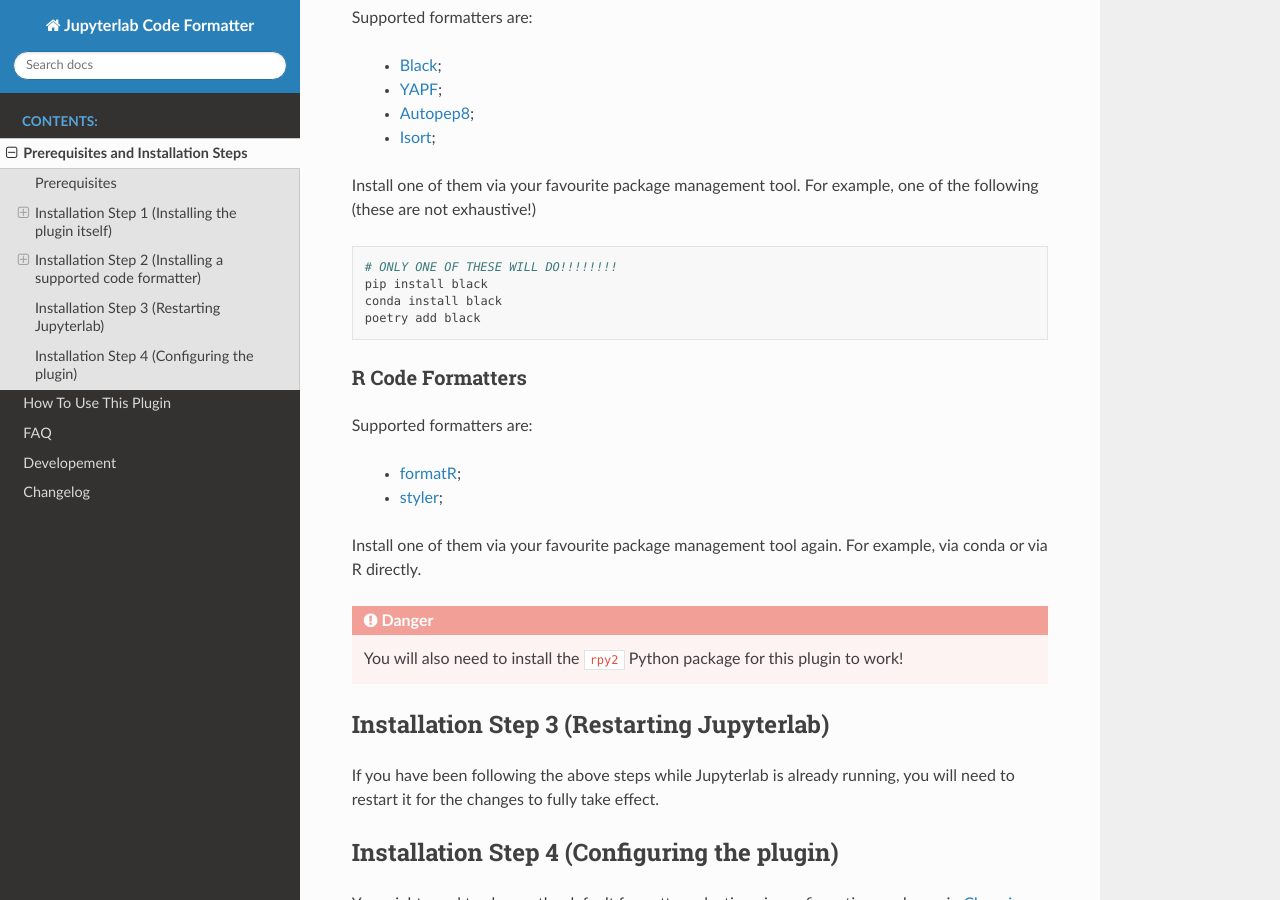
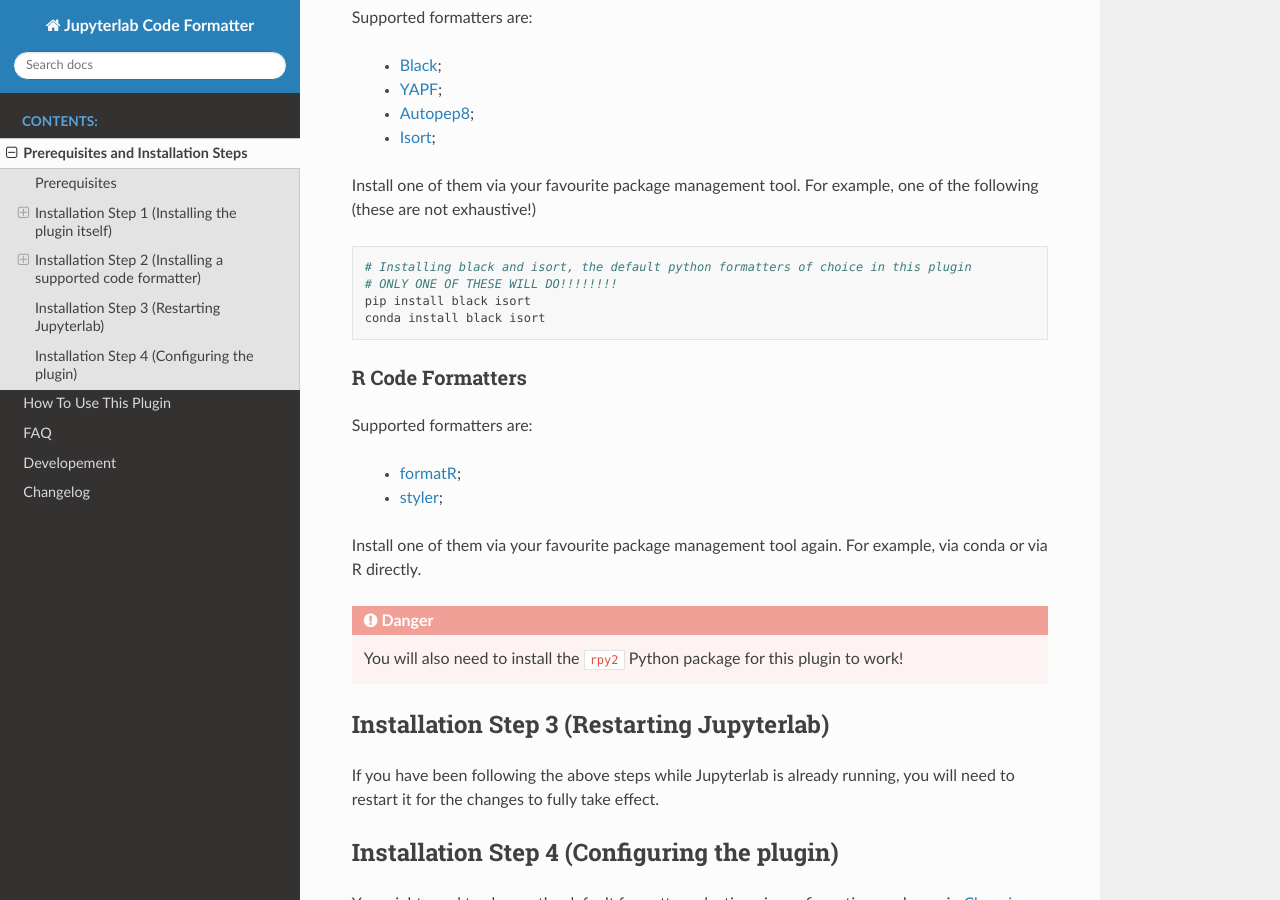
Before and after one commit to jupyterlab-contrib/jupyterlab_code_formatter, a Sphinx documentation site: the page built from docs/installation.rst, in a window 1280 px wide and 900 px high, scrolled down 1036 px. Built offline with Sphinx 7.4.7 and the Read the Docs theme 2.0.0, drawn with Linux system fonts in a browser that asks for light colours.

Commit message:
docs: Update install docs, highlight the default formatters choice

```diff
--- a/docs/installation.rst
+++ b/docs/installation.rst
@@ -53,10 +53,10 @@
 
 .. code-block:: bash
 
+    # Installing black and isort, the default python formatters of choice in this plugin
     # ONLY ONE OF THESE WILL DO!!!!!!!!
-    pip install black
-    conda install black
-    poetry add black
+    pip install black isort
+    conda install black isort
 
 R Code Formatters
 ~~~~~~~~~~~~~~~~~
```
